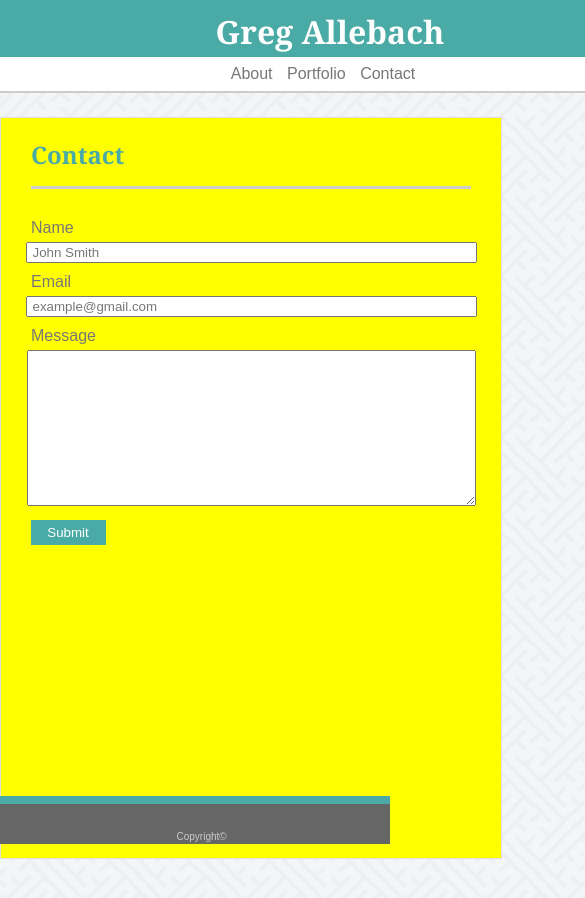
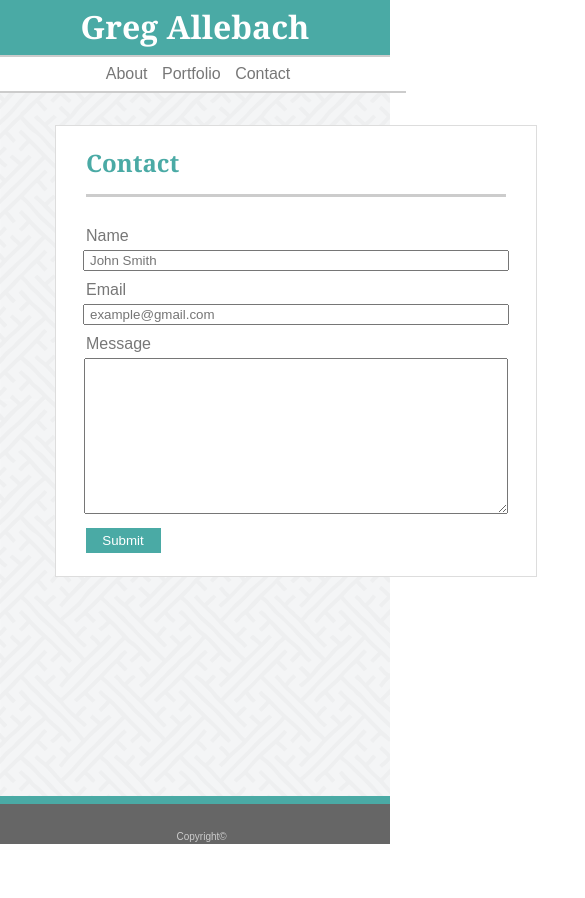
Before and after one commit to greg-a/Responsive-Portfolio, a plain HTML site: page contact.html in a window 390 px wide. Shown: the top 898 px of the page, 585 px wide, since content can reach past the window. After the commit the page ends 844 px from the top, so only its background shows below. Drawn offline with Linux system fonts and the light colour scheme.

Commit message:
adjusted main content size and responsiveness

```diff
--- a/assets/css/style.css
+++ b/assets/css/style.css
@@ -11,9 +11,10 @@ h1 {
     background-color: #4aaaa5;
     color: #ffffff;
     padding: 10px;
-    margin-left: 12%;
     display: inline;
-    margin-left: 0;
+    margin-top: 0;
+    height: 31px;
+    padding-top: 5px;
 }
 
 h2 {
@@ -52,15 +53,14 @@ p {
 }
 
 nav {
-    display: block;
-    float: right;
+    display: relative;
     padding-right: 0;
     padding-top: 12px;
 }
 
 nav a {
     text-decoration: none;
-    color: #cccccc;
+    color: #777777;
     border-right: 0.1px solid #cccccc;
     padding-right: 10px;
 }
@@ -96,13 +96,13 @@ img {
 input {
     color: #777777;
     padding-left: 5px;
-    width: 895px;
+    width: 575px;
 }
 
 textarea {
     color: #777777;
     padding-left: 5px;
-    width: 895px;
+    width: 575px;
 }
 
 .text-block {
@@ -112,13 +112,13 @@ textarea {
     background-color: #4aaaa5;
     color: #ffffff;
     height: 30px;
-    width: 275px;
+    width: 265px;
     padding-top: 10px;
     margin: 105px 30px 15px 30px;
 }
 
 .portfolio_img {
-    width: 275px;
+    width: 265px;
     height: 150px;
     margin: 5px;
     margin-left: 0;
@@ -130,12 +130,13 @@ textarea {
 
 .main_content {
     background-color: #ffffff;
-    width: 960px;
-    margin: auto;
+    width: 640px;
+    margin-left: 150px;
     height: 480px;
     border: 1px solid #dddddd;
     overflow: visible;
     text-align: center;
+    margin-bottom: 150px;
 }
 
 #submit:hover {
@@ -164,10 +165,10 @@ textarea {
 }
 
 .bio {
-    float: left;
     margin: 0px;
+    line-height: 175%;
+    padding: 0 15px;
     text-align: left;
-    line-height: 175%;
 }
 
 .thumbnail:hover {
@@ -183,11 +184,14 @@ textarea {
 
 #profile {
     margin-top: 5px;
+    padding-bottom: 0;
 }
 
 #heading {
-    width: 960px;
-    margin: auto;
+    width: 80%;
+    margin-left: 150px;
+    display: flex;
+    justify-content: space-between;
 }
 
 #profile:hover {
@@ -196,23 +200,18 @@ textarea {
 }
 
 @media screen and (max-width: 980px) {
-    .main_content {
-        background-color: green;
-    }
-}
+
 
 @media screen and (max-width: 768px) {
-    .main_content {
-        background-color: yellow;
-    }
-}
+
 
 @media screen and (max-width: 640px) {
     .main_content {
-        width: 500px;
-        height: 740px;
+        width: 480px;
+        height: 860px;
         margin-top: 50px;
         margin-bottom: 100px;
+        margin-left: 55px;
     }
     img {
         width: 88%;
@@ -226,9 +225,14 @@ textarea {
 
     h1 {
         width: 640px;
+        height: 40px;
         display: block;
         text-align: center;
         margin-top: 0;
+    }
+
+    header {
+        height: 54px;
     }
 
     nav {
@@ -238,7 +242,7 @@ textarea {
         background-color: white;
         padding: 8px;
         border-bottom: 2px solid #cccccc;
-        width: 640px;
+        width: 100%;
         text-align: center;
     }
 
@@ -251,20 +255,33 @@ textarea {
         height: 1300px;
     }
     .portfolio_img {
-        width: 440px;
+        width: 420px;
         height: 200px;
     }
 
     .text-block {
-        width: 440px;
+        width: 420px;
         margin-top: 147px;
     }
 
     input {
-        width: 440px;
+        width: 415px;
     }
 
     textarea {
-        width: 440px;
+        width: 415px;
+    }
+
+    #heading {
+        width: 100%;
+        margin-left: 0;
+    }
+
+    #contact-main {
+        height: 450px;
+    }
+
+    .bio {
+        margin-left: 20px;
     }
 }
--- a/contact.html
+++ b/contact.html
@@ -24,9 +24,9 @@
 
             <form action="#">
                 <label for="name">Name</label><br>
-                <input type="text" id="name" name="name" value="John Smith"><br>
+                <input type="text" id="name" name="name" placeholder="John Smith"><br>
                 <label for="email">Email</label><br>
-                <input type="text" id="email" name="email" value="example@gmail.com"><br>
+                <input type="text" id="email" name="email" placeholder="example@gmail.com"><br>
                 <label for="message">Message</label><br>
                 <textarea name="message" id="message" rows="10"></textarea><br>
                 <input type="submit" value="Submit" id="submit">
```
Also changed, not shown: index.html (+3 -7 lines).
